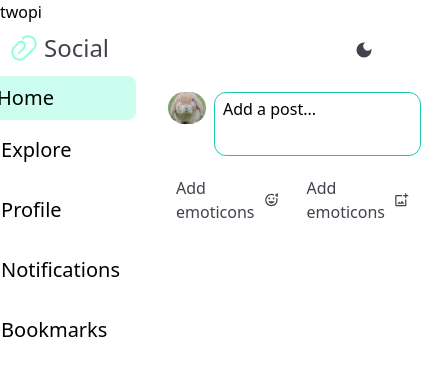
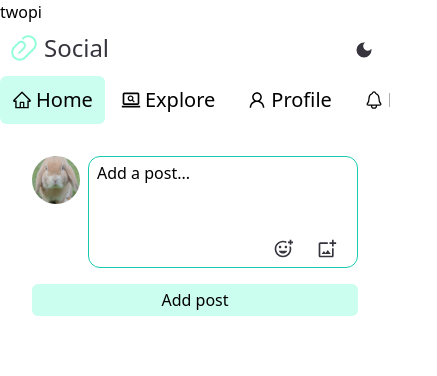
Before and after one commit to surbhi84/socialMedia01, a React (Create React App) app: page /home in a window 390 px wide. Shown: the top 376 px of the page, 437 px wide, since content can reach past the window. Built offline with nearby package versions, Linux system fonts and the light colour scheme; what miragejs would draw is missing.

Commit message:
added responsiveness to createpost and sidebar

```diff
--- a/src/App.tsx
+++ b/src/App.tsx
@@ -8,6 +8,7 @@ import { Link } from "react-router-dom";
 function App() {
   const darkTheme = useAppSelector((state) => state.theme);
   const dispatch = useDispatch();
+
   useEffect(() => {
     let theme = localStorage.getItem("darkTheme");
     if (theme !== undefined) {
@@ -27,9 +28,7 @@ function App() {
     >
       <Link to="/test">twopi</Link>
       <Header />
-      {/* <div className="flex flex-col items-center h-screen w-screen"> */}
       <AppRoutes />
-      {/* </div> */}
     </div>
   );
 }
--- a/src/components/Createpost.tsx
+++ b/src/components/Createpost.tsx
@@ -5,27 +5,31 @@ import {
 
 export const Createpost = () => {
   return (
-    <div className="flex flex-col gap-4  h-36 w-96 rounded-lg p-4 dark:bg-darker dark:text-primary">
+    <div className="flex flex-col gap-4 p-2 xs:px-8 w-full md:w-3/5 rounded-lg py-4 dark:bg-darker dark:text-primary ">
       <div className=" flex flex-row gap-2 ">
         <img
           src="/assets/bunny1.jpg"
           alt="avatar"
-          className=" h-8 rounded-full  "
+          className="w-12 h-12 rounded-full  "
         />
-        <div className=" border border-primaryDark dark:border-primary  rounded-xl px-2 py-1 h-16 w-full dark:bg-darkCol hover:bg-primaryLight">
+        <div className="flex flex-col border border-primaryDark dark:border-primary rounded-xl px-2 py-1 h-28 w-full dark:bg-darkCol dark:hover:bg-darkLight ">
           Add a post...
+          <div className=" flex flex-row ml-auto mt-auto gap-1 sm:gap-2 text-darkCol dark:text-primary">
+            <span className=" flex flex-row items-center px-2 py-1 gap-1 w-fit rounded-full dark:bg-darkCol hover:bg-primaryLight dark:hover:bg-darkCol">
+              <span className=" hidden sm:inline "> Add emoticons</span>
+              <MdOutlineAddReaction className=" text-xl" />
+            </span>
+            <span className=" flex flex-row items-center px-3 py-1 gap-1 w-fit rounded-full dark:bg-darkCol hover:bg-primaryLight dark:hover:bg-darkCol">
+              <span className=" hidden sm:inline "> Add Images</span>
+              <MdOutlineAddPhotoAlternate className=" text-xl " />
+            </span>
+          </div>
         </div>
       </div>
-      <div className=" flex flex-row ml-auto gap-2 text-darkCol dark:text-primary">
-        <span className=" flex flex-row items-center px-2 py-1  w-fit rounded-full dark:bg-darkCol hover:bg-primaryLight ">
-          Add emoticons
-          <MdOutlineAddReaction className="dark:text-primary text-xl ml-1" />
-        </span>
-        <span className=" flex flex-row items-center px-3 py-1  w-fit rounded-full dark:bg-darkCol hover:bg-primaryLight">
-          Add emoticons
-          <MdOutlineAddPhotoAlternate className="dark:text-primary text-xl ml-1" />
-        </span>
-      </div>
+
+      <button className="bg-primaryLight px-2 py-1 rounded-md dark:bg-darkLight hover:scale-105 duration-100">
+        Add post
+      </button>
     </div>
   );
 };
--- a/src/components/Header.tsx
+++ b/src/components/Header.tsx
@@ -15,7 +15,7 @@ export const Header = () => {
   };
 
   return (
-    <header className=" flex flex-row p-2 gap-1 dark:bg-darkCol">
+    <header className=" flex flex-row p-2 pb-2 gap-1 dark:bg-darkCol">
       <img src="/assets/pin.svg" alt="logo image" className=" h-8 " />
       <Link to="/">
         <h1 className=" text-2xl self-center text-darkCol dark:text-primary">
--- a/src/components/Sidebar.tsx
+++ b/src/components/Sidebar.tsx
@@ -7,13 +7,13 @@ import { NavLink } from "react-router-dom";
 
 export const Sidebar = () => {
   return (
-    <div className=" flex flex-col w-48 rounded-lg dark:bg-darker">
+    <div className=" flex md:flex-col md:w-48 h-12 md:h-full rounded-md dark:text-primary dark:bg-darker overflow-y-scroll sm:overflow-auto scrollbar-hide ">
       <NavLink
         to="/home"
         className={({ isActive }) =>
           isActive
-            ? "flex flex-row items-center gap-3 text-xl px-3 py-2 bg-primaryLight rounded-lg dark:text-primary dark:bg-darkCol"
-            : "flex flex-row items-center gap-3 text-xl p-3 "
+            ? " flex flex-row items-center md:gap-3 gap-1 text-xl px-3 py-2 bg-primaryLight rounded-md  dark:bg-darkLight "
+            : " flex flex-row items-center md:gap-3 gap-1 text-xl p-3 "
         }
       >
         <AiOutlineHome />
@@ -23,8 +23,8 @@ export const Sidebar = () => {
         to="/explore"
         className={({ isActive }) =>
           isActive
-            ? "flex flex-row items-center gap-3 text-xl p-4 text-primary"
-            : "flex flex-row items-center gap-3 text-xl p-4 "
+            ? " flex flex-row items-center  md:gap-3 gap-1 text-xl px-3 py-2 bg-primaryLight rounded-md dark:bg-darkLight "
+            : " flex flex-row items-center  md:gap-3 gap-1 text-xl p-4 "
         }
       >
         <MdOutlineScreenSearchDesktop /> Explore
@@ -33,8 +33,8 @@ export const Sidebar = () => {
         to="/profile"
         className={({ isActive }) =>
           isActive
-            ? "flex flex-row items-center gap-3 text-xl p-4 text-primary"
-            : "flex flex-row items-center gap-3 text-xl p-4 "
+            ? " flex flex-row items-center md:gap-3 gap-1 text-xl px-3 py-2 bg-primaryLight rounded-md dark:bg-darkLight "
+            : " flex flex-row items-center md:gap-3 gap-1 text-xl p-4 "
         }
       >
         <AiOutlineUser /> Profile
@@ -43,8 +43,8 @@ export const Sidebar = () => {
         to="/notifications"
         className={({ isActive }) =>
           isActive
-            ? "flex flex-row items-center gap-3 text-xl p-4 text-primary"
-            : "flex flex-row items-center gap-3 text-xl p-4 "
+            ? " flex flex-row items-center md:gap-3 gap-1text-xl px-3 py-2 bg-primaryLight rounded-md dark:bg-darkLight "
+            : " flex flex-row items-center md:gap-3 gap-1 text-xl p-4 "
         }
       >
         <IoNotificationsOutline /> Notifications
@@ -53,8 +53,8 @@ export const Sidebar = () => {
         to="/bookmarks"
         className={({ isActive }) =>
           isActive
-            ? "flex flex-row items-center gap-3 text-xl p-4 text-primary"
-            : "flex flex-row items-center gap-3 text-xl p-4 "
+            ? " flex flex-row items-center md:gap-3 gap-1 text-xl px-3 py-2 bg-primaryLight rounded-md dark:bg-darkLight "
+            : " flex flex-row items-center md:gap-3 gap-1 text-xl p-4 "
         }
       >
         <HiOutlineBookmark /> Bookmarks
--- a/src/index.css
+++ b/src/index.css
@@ -498,36 +498,36 @@ Ensure the default browser behavior of the `hidden` attribute.
   margin-left: auto;
 }
 
-.ml-1 {
-  margin-left: 0.25rem;
+.mt-auto {
+  margin-top: auto;
 }
 
 .flex {
   display: flex;
 }
 
+.hidden {
+  display: none;
+}
+
 .h-screen {
   height: 100vh;
 }
 
-.h-36 {
-  height: 9rem;
+.h-12 {
+  height: 3rem;
+}
+
+.h-28 {
+  height: 7rem;
 }
 
 .h-8 {
   height: 2rem;
 }
 
-.h-16 {
-  height: 4rem;
-}
-
 .h-full {
   height: 100%;
-}
-
-.h-12 {
-  height: 3rem;
 }
 
 .h-\[1\.6px\] {
@@ -546,12 +546,12 @@ Ensure the default browser behavior of the `hidden` attribute.
   width: 100vw;
 }
 
-.w-96 {
-  width: 24rem;
+.w-full {
+  width: 100%;
 }
 
-.w-full {
-  width: 100%;
+.w-12 {
+  width: 3rem;
 }
 
 .w-fit {
@@ -574,10 +574,6 @@ Ensure the default browser behavior of the `hidden` attribute.
 
 .w-5 {
   width: 1.25rem;
-}
-
-.w-48 {
-  width: 12rem;
 }
 
 .origin-left {
@@ -639,10 +635,6 @@ Ensure the default browser behavior of the `hidden` attribute.
   gap: 2rem;
 }
 
-.gap-3 {
-  gap: 0.75rem;
-}
-
 .gap-10 {
   gap: 2.5rem;
 }
@@ -667,6 +659,10 @@ Ensure the default browser behavior of the `hidden` attribute.
   overflow: hidden;
 }
 
+.overflow-y-scroll {
+  overflow-y: scroll;
+}
+
 .rounded-lg {
   border-radius: 0.5rem;
 }
@@ -677,6 +673,10 @@ Ensure the default browser behavior of the `hidden` attribute.
 
 .rounded-xl {
   border-radius: 0.75rem;
+}
+
+.rounded-md {
+  border-radius: 0.375rem;
 }
 
 .rounded-sm {
@@ -705,22 +705,18 @@ Ensure the default browser behavior of the `hidden` attribute.
   border-color: rgb(146 252 219 / var(--tw-border-opacity));
 }
 
+.bg-primaryLight {
+  --tw-bg-opacity: 1;
+  background-color: rgb(203 254 238 / var(--tw-bg-opacity));
+}
+
 .bg-primaryDark {
   --tw-bg-opacity: 1;
   background-color: rgb(24 203 175 / var(--tw-bg-opacity));
 }
 
-.bg-primaryLight {
-  --tw-bg-opacity: 1;
-  background-color: rgb(203 254 238 / var(--tw-bg-opacity));
-}
-
 .stroke-primaryDark {
   stroke: #18CBAF;
-}
-
-.p-4 {
-  padding: 1rem;
 }
 
 .p-2 {
@@ -729,6 +725,15 @@ Ensure the default browser behavior of the `hidden` attribute.
 
 .p-3 {
   padding: 0.75rem;
+}
+
+.p-4 {
+  padding: 1rem;
+}
+
+.py-4 {
+  padding-top: 1rem;
+  padding-bottom: 1rem;
 }
 
 .px-2 {
@@ -753,6 +758,10 @@ Ensure the default browser behavior of the `hidden` attribute.
 
 .py-2 {
   padding-top: 0.5rem;
+  padding-bottom: 0.5rem;
+}
+
+.pb-2 {
   padding-bottom: 0.5rem;
 }
 
@@ -781,7 +790,8 @@ Ensure the default browser behavior of the `hidden` attribute.
 }
 
 .text-darkCol {
-  color: rgba(66, 65, 77, 1);
+  --tw-text-opacity: 1;
+  color: rgb(55 52 62 / var(--tw-text-opacity));
 }
 
 .text-primary {
@@ -807,8 +817,21 @@ Ensure the default browser behavior of the `hidden` attribute.
   transition-duration: 150ms;
 }
 
+.duration-100 {
+  transition-duration: 100ms;
+}
+
 .duration-300 {
   transition-duration: 300ms;
+}
+
+.scrollbar-hide {
+  -ms-overflow-style: none;
+  scrollbar-width: none;
+}
+
+.scrollbar-hide::-webkit-scrollbar {
+  display: none;
 }
 
 .hover\:scale-105:hover {
@@ -869,6 +892,11 @@ Ensure the default browser behavior of the `hidden` attribute.
 }
 
 .dark .dark\:bg-darkCol {
+  --tw-bg-opacity: 1;
+  background-color: rgb(55 52 62 / var(--tw-bg-opacity));
+}
+
+.dark .dark\:bg-darkLight {
   background-color: rgba(66, 65, 77, 1);
 }
 
@@ -891,7 +919,20 @@ Ensure the default browser behavior of the `hidden` attribute.
   color: rgb(255 255 255 / var(--tw-text-opacity));
 }
 
+.dark .dark\:hover\:bg-darkLight:hover {
+  background-color: rgba(66, 65, 77, 1);
+}
+
+.dark .dark\:hover\:bg-darkCol:hover {
+  --tw-bg-opacity: 1;
+  background-color: rgb(55 52 62 / var(--tw-bg-opacity));
+}
+
 @media (min-width: 640px) {
+  .sm\:inline {
+    display: inline;
+  }
+
   .sm\:h-80 {
     height: 20rem;
   }
@@ -908,6 +949,14 @@ Ensure the default browser behavior of the `hidden` attribute.
     justify-content: center;
   }
 
+  .sm\:gap-2 {
+    gap: 0.5rem;
+  }
+
+  .sm\:overflow-auto {
+    overflow: auto;
+  }
+
   .sm\:text-xl {
     font-size: 1.25rem;
     line-height: 1.75rem;
@@ -920,7 +969,42 @@ Ensure the default browser behavior of the `hidden` attribute.
 }
 
 @media (min-width: 768px) {
+  .md\:h-full {
+    height: 100%;
+  }
+
+  .md\:w-3\/5 {
+    width: 60%;
+  }
+
+  .md\:w-48 {
+    width: 12rem;
+  }
+
+  .md\:flex-row {
+    flex-direction: row;
+  }
+
+  .md\:flex-col {
+    flex-direction: column;
+  }
+
+  .md\:justify-center {
+    justify-content: center;
+  }
+
+  .md\:gap-3 {
+    gap: 0.75rem;
+  }
+
   .md\:gap-28 {
     gap: 7rem;
   }
 }
+
+@media (min-width: 340px) {
+  .xs\:px-8 {
+    padding-left: 2rem;
+    padding-right: 2rem;
+  }
+}
--- a/src/pages/Home.tsx
+++ b/src/pages/Home.tsx
@@ -2,7 +2,7 @@ import { Createpost, Sidebar } from "components";
 
 export const Home = () => {
   return (
-    <div className="flex flex-row gap-4 h-full w-full justify-center dark:bg-darkCol">
+    <div className="flex flex-col md:flex-row gap-4 h-full w-full md:justify-center dark:bg-darkCol">
       <Sidebar />
       <Createpost />
     </div>
```
Also changed, not shown: tailwind.config.js (+30 -6 lines), 2 other files (tests, documents, lock files or other folders).
